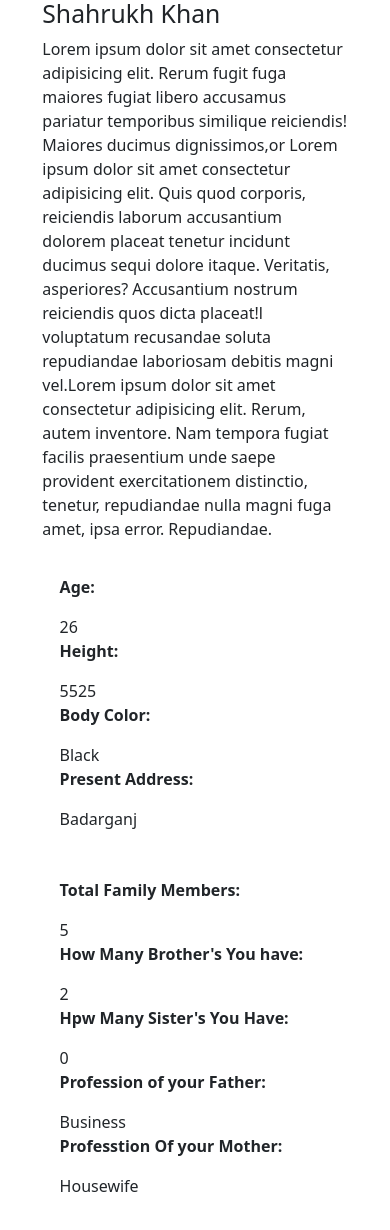
After one commit to riaz-khan-16/Matrimony, a Django app: template project/app/templates/see_details - Copy.html in a window 390 px wide. The commit adds this page. Shown: the part 219-1449 px from the top of the page. Run offline with Django 4.2, Linux system fonts and the light colour scheme; the template is opened without the code that fills it: values that come from a table or form of the project are taken from there, others are empty; data comes from the database, SQL or seed files in the repository.

Commit message:
The about section of bride or groom is improved

```diff
--- a/project/app/templates/public_page.html
+++ b/project/app/templates/public_page.html
@@ -190,7 +190,7 @@
                     <li style="color: #FD8;">Home</li>
                     <li style="color: rgb(66, 76, 214);">About Us</li>
                     <li style="color: rgb(87, 218, 105);">Instructions</li>
-                    <li style="color: rgb(226, 80, 100);">Login Here</li>
+                    <a href="/user_login/"><li style="color: rgb(226, 80, 100);">Login Here</li></a>
                     <li style="color: rgb(64, 166, 206);">Register Here</li>
                 </ul>
 
--- /dev/null
+++ b/project/app/templates/see_details - Copy.html
@@ -0,0 +1,111 @@
+<!doctype html>
+<html lang="en">
+  <head>
+    <meta charset="utf-8">
+    <meta name="viewport" content="width=device-width, initial-scale=1">
+    <title>About Bride or Groom</title>
+    <link href="https://cdn.jsdelivr.net/npm/bootstrap@5.3.3/dist/css/bootstrap.min.css" rel="stylesheet" integrity="sha384-QWTKZyjpPEjISv5WaRU9OFeRpok6YctnYmDr5pNlyT2bRjXh0JMhjY6hW+ALEwIH" crossorigin="anonymous">
+  </head>
+  <body>
+
+    <!-- 1st container  about and image-->
+    <div class="container" >
+
+
+
+      <div class="row" style="margin: 5%;">
+
+        <!-- 1st paragraph start-->
+
+        <div class="col-md-4"> <img src="https://w0.peakpx.com/wallpaper/518/289/HD-wallpaper-shahrukh-khan-srk-smile-srk-smile-thumbnail.jpg" alt="" style="height: 200px; width: 200px; border-radius: 50%;"></div>
+        <div class="col-md-8">
+
+          <h2>Shahrukh Khan</h2>
+
+          Lorem ipsum dolor sit amet consectetur adipisicing elit. Rerum fugit fuga maiores fugiat libero accusamus pariatur temporibus similique reiciendis! Maiores ducimus dignissimos,or  Lorem ipsum dolor sit amet consectetur adipisicing elit. Quis quod corporis, reiciendis laborum accusantium dolorem placeat tenetur incidunt ducimus sequi dolore itaque. Veritatis, asperiores? Accusantium nostrum reiciendis quos dicta placeat!l voluptatum recusandae soluta repudiandae laboriosam debitis magni vel.Lorem ipsum dolor sit amet consectetur adipisicing elit. Rerum, autem inventore. Nam tempora fugiat facilis praesentium unde saepe provident exercitationem distinctio, tenetur, repudiandae nulla magni fuga amet, ipsa error. Repudiandae.
+
+        </div>
+
+      </div>
+
+
+        <!-- 1st paragraph end-->
+
+
+         <!-- 2nd paragraph start-->
+
+      <div class="row">
+
+       <div class="col-md-5" style="margin: 4%;">
+
+        <div class="card1">
+          <div class="card-header1">
+
+          </div>
+          <ul class="">
+
+            <li class="list-group-item"><p style="font-weight: 700;">Age: </p> {{initial_info.age}}</li>
+            <li class="list-group-item"><p style="font-weight: 700;">Height: </p> {{initial_info.height}}</li>
+            <li class="list-group-item"><p style="font-weight: 700;">Body Color: </p> {{initial_info.body_color}}</li>
+            <li class="list-group-item"><p style="font-weight: 700;">Present  Address: </p> {{initial_info.present_adress}}</li>
+
+          </ul>
+        </div>
+       </div>
+
+       <div class="col-md-4" style="margin: 4%;">
+
+
+
+
+
+        <div class="card1" >
+
+          <ul class="">
+
+
+              <li class="list-group-item"><p style="font-weight: 700;">Total Family Members: </p>{{family_info.total_members}}</li>
+              <li class="list-group-item"><p style="font-weight: 700;">How Many Brother's You have: </p>{{family_info.number_of_bro}}</li>
+              <li class="list-group-item"><p style="font-weight: 700;">Hpw Many Sister's You Have: </p>{{family_info.number_of_sister}}</li>
+              <li class="list-group-item"><p style="font-weight: 700;">Profession of your Father: </p>{{family_info.father_profession}}</li>
+              <li class="list-group-item"><p style="font-weight: 700;">Professtion Of your Mother: </p>{{family_info.mother_profession}}</li>
+
+          </ul>
+        </div>
+
+
+
+
+
+
+
+
+
+
+
+       </div>
+
+
+
+       </div>
+
+
+
+
+
+      </div>
+<!--
+      row end -->
+
+
+
+
+    </div>
+    <!-- container end -->
+
+
+
+
+    <script src="https://cdn.jsdelivr.net/npm/bootstrap@5.3.3/dist/js/bootstrap.bundle.min.js" integrity="sha384-YvpcrYf0tY3lHB60NNkmXc5s9fDVZLESaAA55NDzOxhy9GkcIdslK1eN7N6jIeHz" crossorigin="anonymous"></script>
+  </body>
+</html>
```
